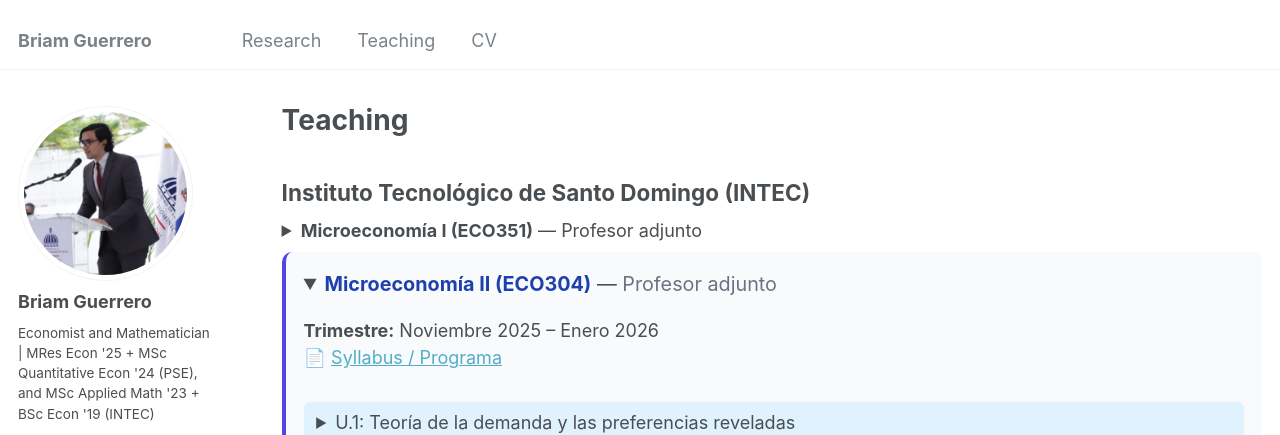
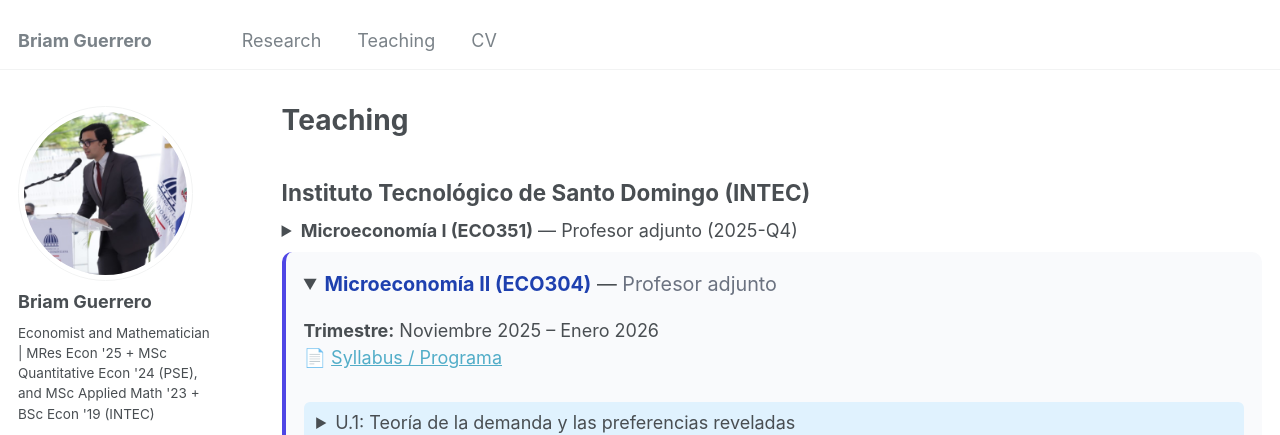
Before and after one commit to briamguerrerob/briamguerrerob.github.io, a Jekyll site: the page built from _pages/teaching.md, in a window 1280 px wide and 933 px high. Shown: the top 435 px of the window. Built offline with Jekyll 4.4.1, drawn with Linux system fonts in a browser that asks for light colours.

Commit message:
Update teaching.md

```diff
--- a/_pages/teaching.md
+++ b/_pages/teaching.md
@@ -11,9 +11,8 @@ author_profile: true
 
 <div style="margin-top:0.5em;"></div>
 <details markdown="1">
-<summary><strong>Microeconomía I (ECO351)</strong> — Profesor adjunto</summary>
+<summary><strong>Microeconomía I (ECO351)</strong> — Profesor adjunto (2025-Q4)</summary>
 
-**Trimestre:** Noviembre 2025 – Enero 2026
 📄 [Syllabus / Programa](https://briamguerrerob.github.io/files/syllabus_micro1.pdf)
 
 <details markdown="1">
```
